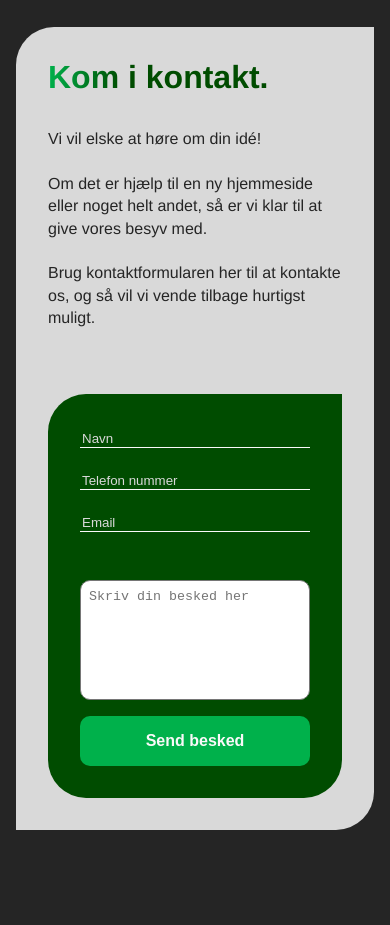
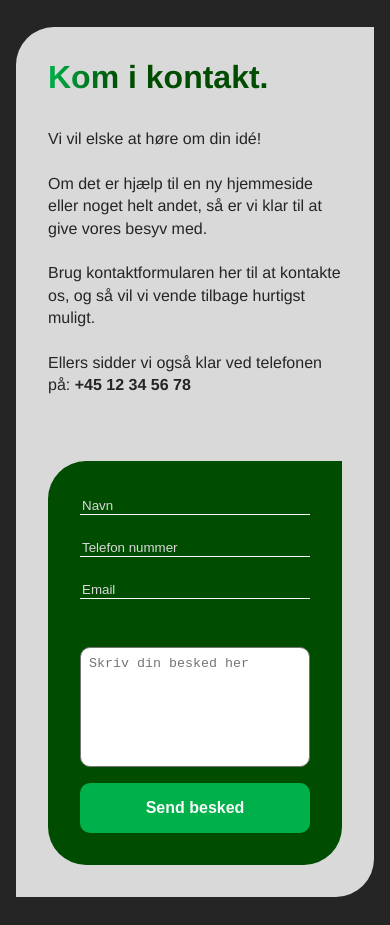
Before and after one commit to Steffen-Svenningsen/levels, a React (Create React App) app: page /levels/cases/outdoor-games in a window 390 px wide. Shown: the part 1840-2765 px from the top of the page. Built offline with nearby package versions, Linux system fonts and the light colour scheme.

Commit message:
Add phone to contact form and apply styling

```diff
--- a/src/App.css
+++ b/src/App.css
@@ -1041,3 +1041,9 @@ footer .footer-bottom {
     transform: scale(0.5);
   }
 }
+
+@media (max-width: 400px) {
+  .phone-break-line {
+    display: none;
+  }
+}
--- a/src/components/ContactForm.js
+++ b/src/components/ContactForm.js
@@ -8,7 +8,8 @@ export default function ContactForm() {
         <p>
           Vi vil elske at høre om din idé!<br /> <br />
           Om det er hjælp til en ny hjemmeside eller noget helt andet, så er vi klar til at give vores besyv med.<br /> <br />
-          Brug kontaktformularen her til at kontakte os, og så vil vi vende tilbage hurtigst muligt.
+          Brug kontaktformularen her til at kontakte os, og så vil vi vende tilbage hurtigst muligt.<br /> <br />
+          Ellers sidder vi også klar ved telefonen på: <br className='phone-break-line' /> <b>+45 12 34 56 78</b>
         </p>
       </div>
       <form action='https://getform.io/f/853d289e-6fdb-4753-85b3-b792b793fad0' method='POST'>
```
